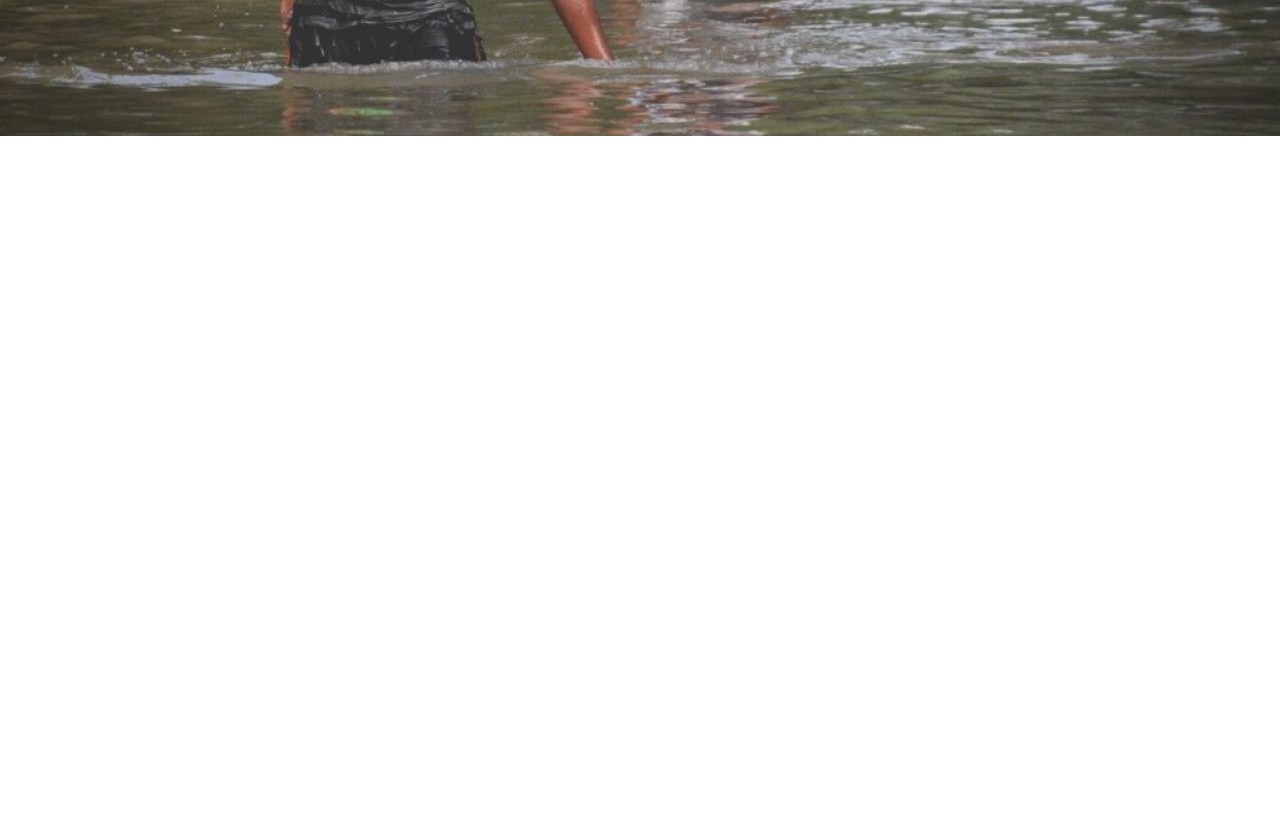
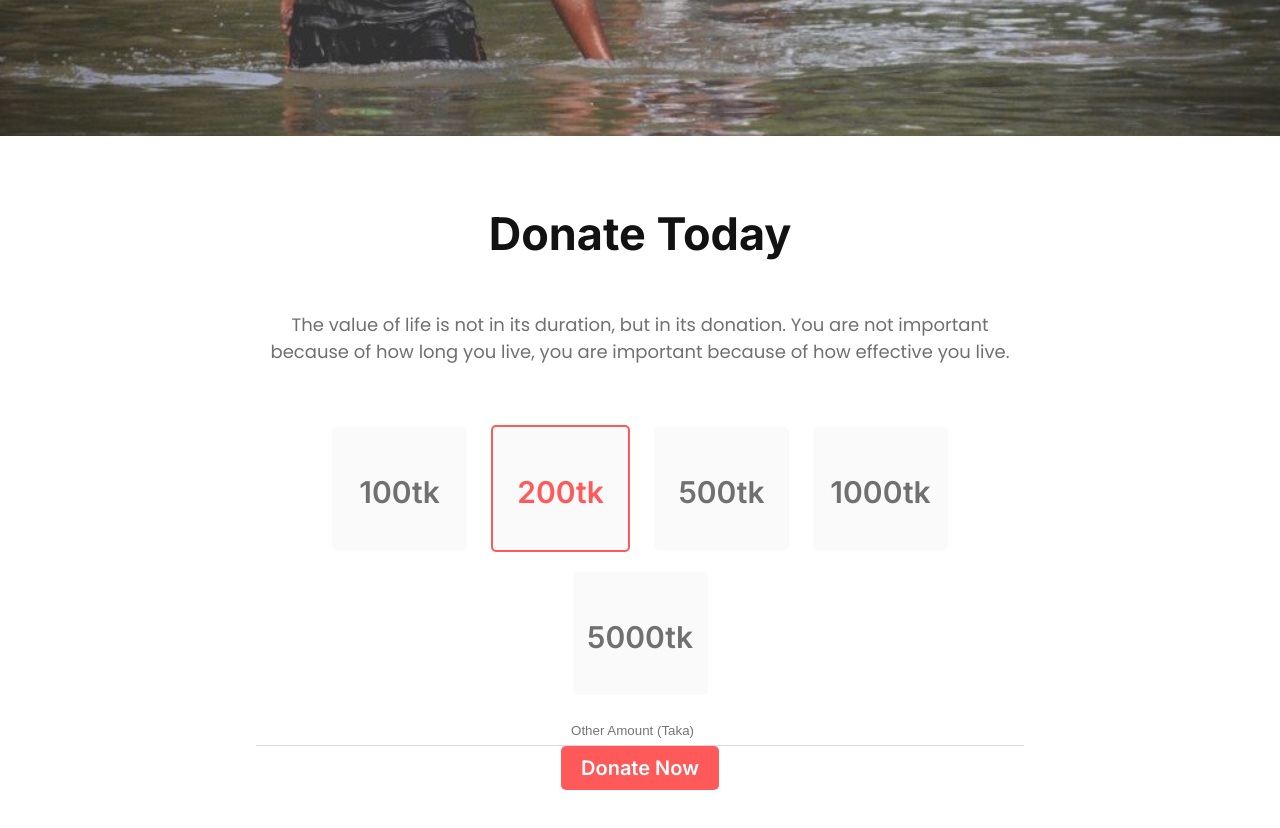
Before and after one commit to YasinSajeeb/my-first-assignment, a plain HTML site: page index.html in a window 1280 px wide. Shown: the part 540-1368 px from the top of the page. Before the commit the page ends 800 px from the top, so only its background shows below. Drawn offline with Linux system fonts and the light colour scheme.

Commit message:
second commit

```diff
--- a/index.html
+++ b/index.html
@@ -5,9 +5,9 @@
     <meta http-equiv="X-UA-Compatible" content="IE=edge">
     <meta name="viewport" content="width=device-width, initial-scale=1.0">
     <title>Fundraiser For The Need</title>
-   <link rel="preconnect" href="https://fonts.googleapis.com">
+    <link rel="preconnect" href="https://fonts.googleapis.com">
     <link rel="preconnect" href="https://fonts.gstatic.com" crossorigin>
-    <link href="https://fonts.googleapis.com/css2?family=Inter:wght@600;700&family=Lobster&family=Poppins:wght@200&family=Roboto:wght@500&display=swap" rel="stylesheet">
+    <link href="https://fonts.googleapis.com/css2?family=Inter:wght@600;700&family=Lobster&family=Poppins&family=Roboto:wght@500&display=swap" rel="stylesheet">
 
     <link rel="stylesheet" href="style.css">
     </head>
@@ -19,5 +19,21 @@
             <a href="">Donate Now</a>
         </div>
     </section>
+
+    <section>
+        <div class="donation">
+            <h3>Donate Today</h3>
+            <p>The value of life is not in its duration, but in its donation. You are not important because of how long you live, you are important because of how effective you live.</p>
+            <div class="donation-item"><h4>100tk</h4></div>
+            <div class="donation-item second-item"><h4>200tk</h4></div>
+            <div class="donation-item"><h4>500tk</h4></div>
+            <div class="donation-item"><h4>1000tk</h4></div>
+            <div class="donation-item"><h4>5000tk</h4></div>
+            <form class="donation-form" action="">
+                <input class="form-control" type="number" placeholder="Other Amount (Taka)">
+                <a href="">Donate Now</a>
+            </form>
+        </div>
+    </section>
 </body>
 </html>
--- a/style.css
+++ b/style.css
@@ -2,7 +2,7 @@
     margin: 0;
     padding: 0;
 }
-h1{
+h1,h3,h4{
     font-family: 'Inter', sans-serif;
 }
 p{
@@ -16,6 +16,7 @@ a{
     padding: 10px 20px;
     color: white;
     background-color: #FF5959;
+    border-radius: 5px;
 }
 #banner{
     background-image: url(images/Top_banner.jpg);
@@ -36,9 +37,55 @@ a{
 .banner-items p{
     font-size: 18px;
     color: white;
-    font-weight: 400;
+    font-weight: 500;
     padding: 50px 0;
 }
-.banner-items a{
+.donation{
+    width: 60%;
+    margin: 0 auto;
+    text-align: center;
+    padding: 70px 0;
+}
+.donation h3{
+    font-size: 45px;
+    font-weight: 700;
+    color: #121212;
+}
+.donation p{
+    font-size: 18px;
+    font-weight: 500;
+    color: #707070;
+    padding: 50px 0;
+}
+
+.donation-item{
+    height: 123px;
+    width: 135px;
+    background-color: #FAFAFA;
     border-radius: 5px;
+    display: inline-block;
+    margin: 10px;
 }
+.donation-item.second-item{
+    border: 2px solid #FF5959;
+}
+.donation-item h4{
+    font-size: 30px;
+    font-weight: 500;
+    margin-top: 35%;
+    color: #707070;
+}
+.donation-item.second-item h4{
+    color: #FF5959;
+}
+form.donation-form a{
+    margin-top: 20px;
+}
+.form-control{
+    margin: 10px 0;
+    width: 100%;
+    height: 30px;
+    border: none;
+    border-bottom: 1px solid #DADADA;
+    text-align: center;
+}
```
